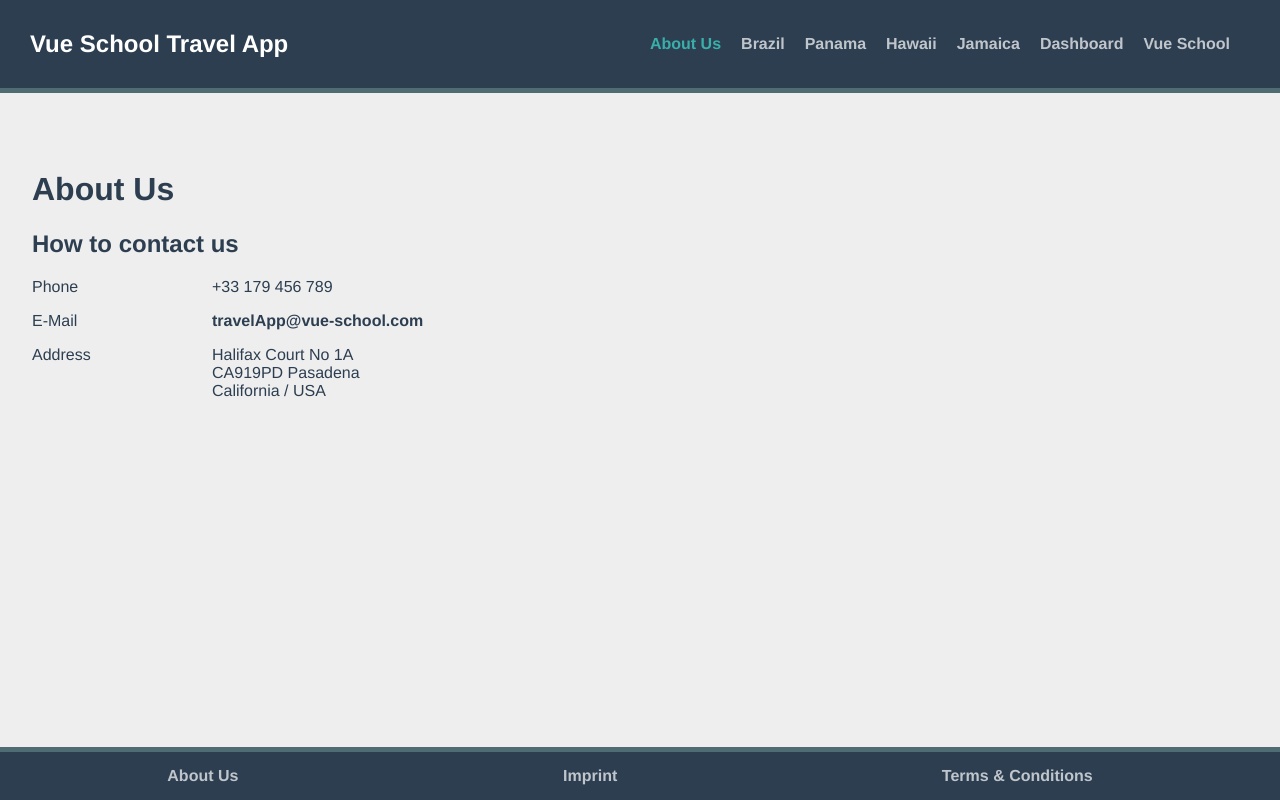
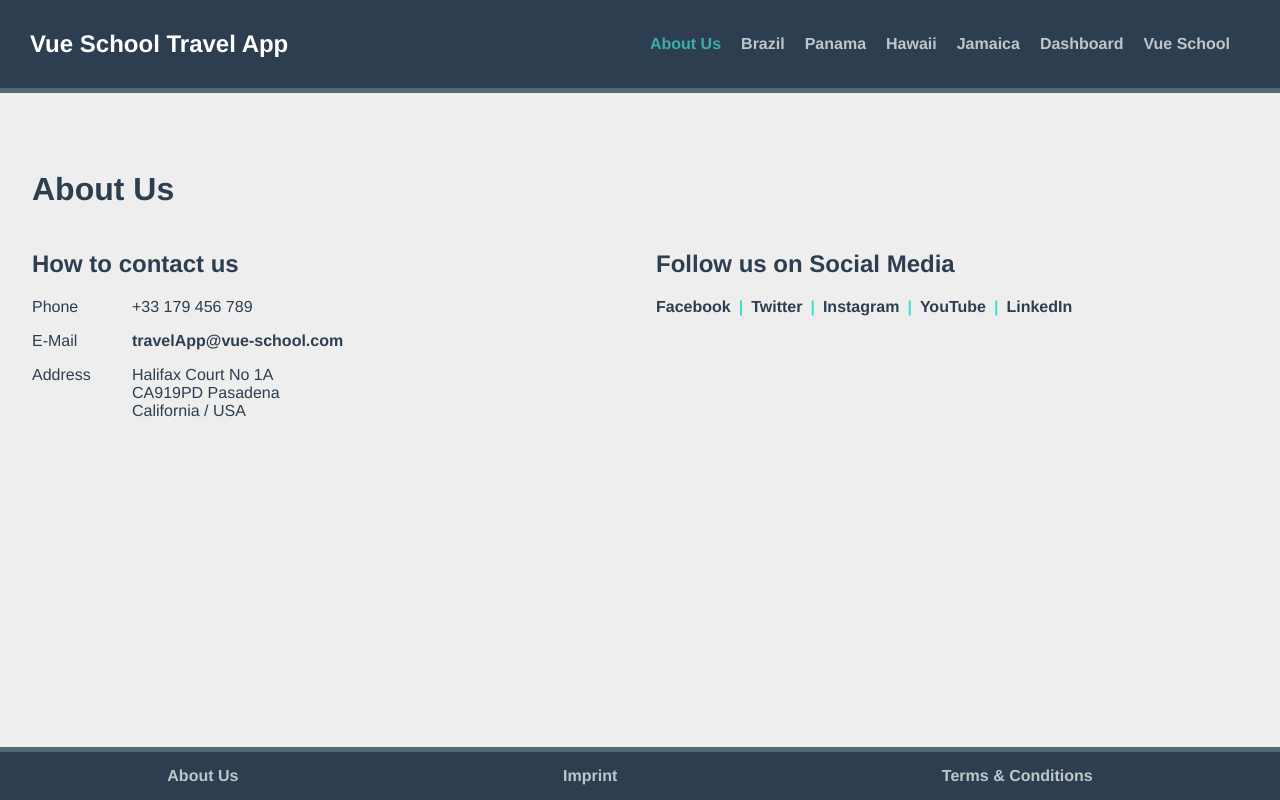
Before and after one commit to kiraGit67/vue-school-travel-app, a Vue app: page /about in a window 1280 px wide. Built offline with nearby package versions, Linux system fonts and the light colour scheme.

Commit message:
adds state for social media links and products

```diff
--- a/src/views/AboutView.vue
+++ b/src/views/AboutView.vue
@@ -1,12 +1,16 @@
 <template>
   <div class="about">
     <h1>About Us</h1>
+    <div class="two-cols">
+      <div id="contact">
         <h2>How to contact us</h2>
         <div class="contact-data">
           <p v-for="contact in contactData" :key="contact.id">
             <span>{{ contact.name }}</span>
             <span v-if="contact.id === 2"
-          ><a :href="`mailto:${contact.value}`">{{ contact.value }}</a></span
+              ><a :href="`mailto:${contact.value}`">{{
+                contact.value
+              }}</a></span
             >
             <span v-else-if="contact.id === 3">
               {{ contact.value.street }}<br />{{ contact.value.zipCode }}
@@ -15,6 +19,22 @@
             </span>
             <span v-else>{{ contact.value }}</span>
           </p>
+        </div>
+      </div>
+      <div id="following">
+        <h2>Follow us on Social Media</h2>
+        <div class="social-media">
+          <span v-for="social in socialMedia" :key="social.id">
+            <a
+              :href="social.url"
+              :alt="social.alt"
+              :title="social.alt"
+              target="_blank"
+              >{{ social.name }}</a
+            >
+          </span>
+        </div>
+      </div>
     </div>
   </div>
 </template>
@@ -157,8 +177,41 @@ export default {
 </script>
 
 <style scoped>
+h2 {
+  text-align: left;
+}
+
+.two-cols {
+  display: grid;
+  grid-template-columns: repeat(2, 1fr);
+  gap: 2rem;
+}
+
 .contact-data > p {
   display: grid;
-  grid-template-columns: 180px 1fr;
+  grid-template-columns: 100px 1fr;
+}
+
+.social-media {
+  display: flex;
+  gap: 0.5rem;
+  flex-wrap: wrap;
+}
+
+.social-media > span::after {
+  content: "|";
+  padding-left: 0.5rem;
+  font-weight: bold;
+  color: turquoise;
+}
+
+.social-media > span:last-child::after {
+  content: "";
+}
+
+@media screen and (max-width: 767px) {
+  .two-cols {
+    grid-template-columns: 1fr;
+  }
 }
 </style>
```
Lines whose indentation alone changed are shown as unchanged.
